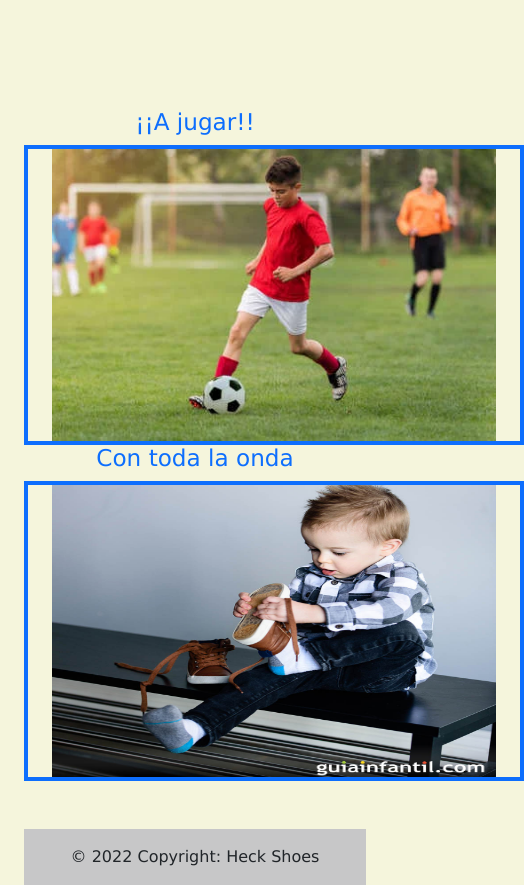
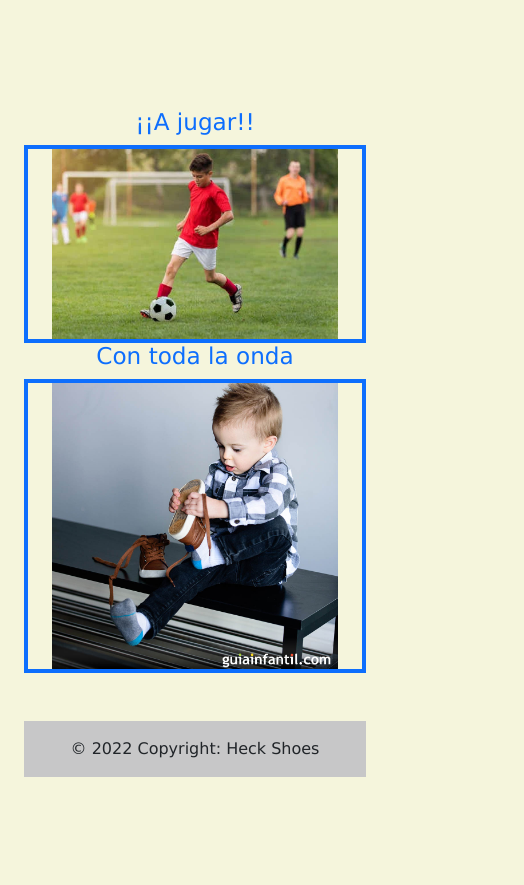
Before and after one commit to AlanHeck/Proyecto2Heck, a plain HTML site: page niños.html in a window 390 px wide. Shown: the part 1501-2386 px from the top of the page, 524 px wide, since content can reach past the window. After the commit the page ends 2278 px from the top, so only its background shows below. Drawn offline with nearby package versions, Linux system fonts and the light colour scheme.

Commit message:
agregamos responsive2

```diff
--- a/niños.html
+++ b/niños.html
@@ -76,13 +76,13 @@
 
 
     <div class="row text center py-5 text-center">
-        <div class="col-md-6 img-fluid rota">
+        <div class="col-md-6 rota">
            <a href="niños.html"> <h3>¡¡A jugar!! </h3></a>
-         <img src="Imagenes/niño1.webp" class="d-flex justify-content-evenly border border-4 border border-primary px-4" alt="niño1" width="500px" height="300px">
+         <img src="Imagenes/niño1.webp" class="d-flex justify-content-evenly border border-4 border border-primary px-4 img-fluid" alt="niño1" width="500px" height="300px">
         </div>
-        <div class="col-md-6 img-fluid rota ">
+        <div class="col-md-6 rota ">
            <a href="niños.html"> <h3>Con toda la onda</h3></a>
-        <img src="Imagenes/niño2.jpg" class="d-flex justify-content-evenly border border-4 border border-primary px-4" alt="niño2" width="500px" height="300px">
+        <img src="Imagenes/niño2.jpg" class="d-flex justify-content-evenly border border-4 border border-primary px-4 img-fluid" alt="niño2" width="500px" height="300px">
         </div>
     </div>
 </main>
```
